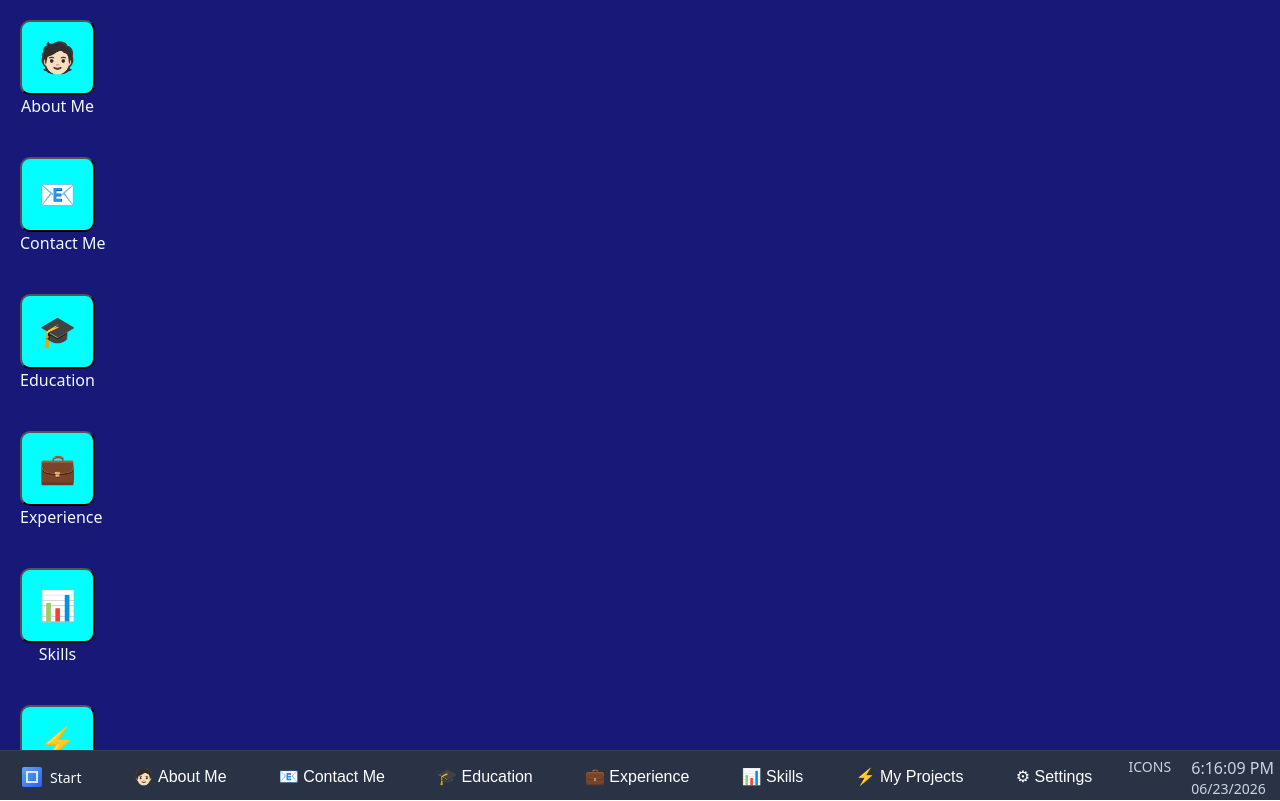
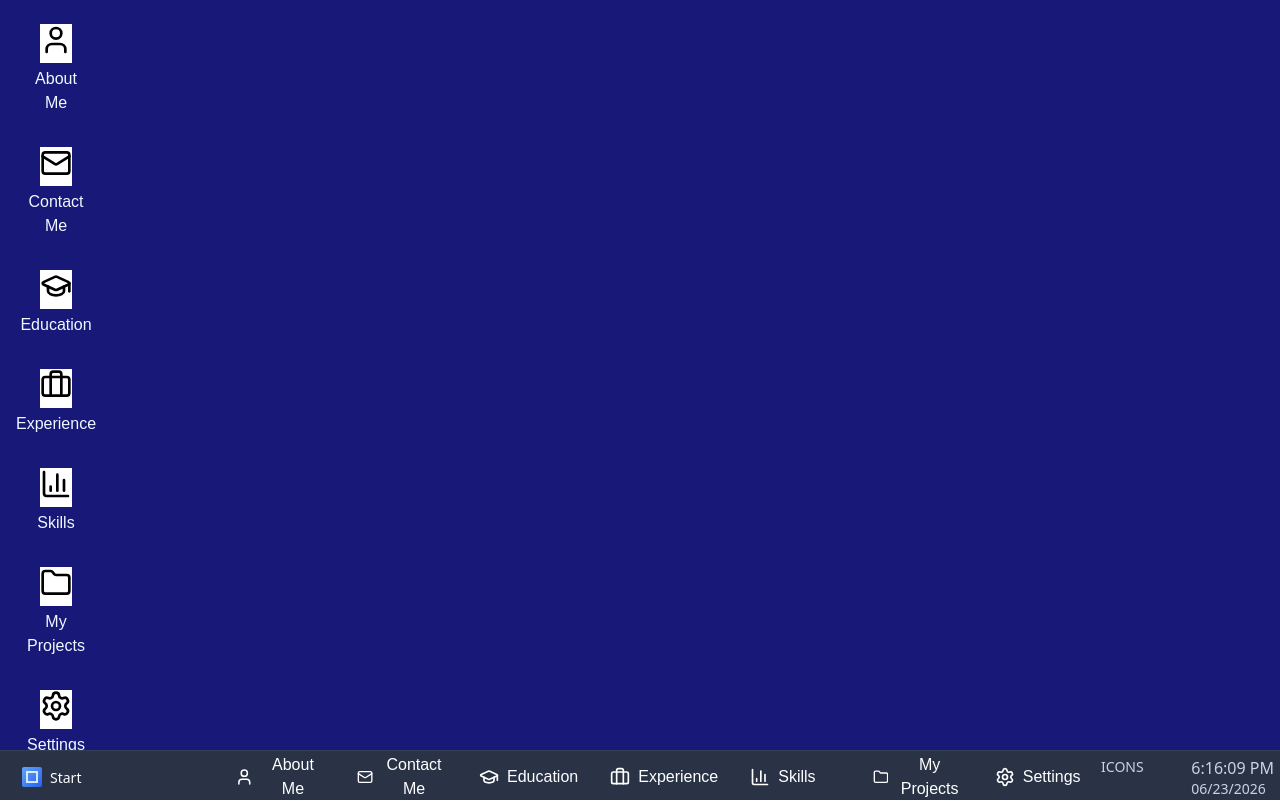
Before and after one commit to nrasam/Portfolio, a React app: page / in a window 1280 px wide. Built offline with nearby package versions, Linux system fonts and the light colour scheme; the HTML template or start-up script is replaced by a standard one.

Commit message:
- Added fancy icons Lucide - Continued working on shortcut/taskbar css

```diff
--- a/src/App.jsx
+++ b/src/App.jsx
@@ -19,6 +19,7 @@ import {
   Briefcase,
   BarChart3,
   Folder,
+  Settings,
 } from "lucide-react";
 
 const shortcutItems = [
@@ -58,7 +59,13 @@ const shortcutItems = [
     icon: Folder,
     content: <ProjectsApp />,
   },
-  { id: 7, label: "Settings", emoji: "⚙", content: <p>Settings</p> },
+  {
+    id: 7,
+    label: "Settings",
+    emoji: "⚙",
+    icon: Settings,
+    content: <p>Settings</p>,
+  },
 ];
 
 function App() {
@@ -142,6 +149,7 @@ function App() {
       <Desktop
         shortcuts={shortcutItems}
         onShortcutClick={handleShortcutClick}
+        theme={theme}
       />
 
       {openWindows.map((window) => {
@@ -167,6 +175,7 @@ function App() {
         shortcutItems={shortcutItems}
         openWindows={openWindows}
         onTaskbarClick={handleShortcutClick}
+        theme={theme}
       />
     </div>
   );
--- a/src/components/Desktop/Desktop.jsx
+++ b/src/components/Desktop/Desktop.jsx
@@ -2,19 +2,23 @@ import Shortcut from "../Shortcut/Shortcut";
 import styles from "./Desktop.module.css";
 import { useRef } from "react";
 
-function Desktop({ shortcuts, onShortcutClick }) {
+function Desktop({ shortcuts, onShortcutClick, theme }) {
   const desktopRef = useRef(null);
 
   return (
     <div ref={desktopRef} className={styles.desktop}>
+      <div className={styles.shortcutContainer}>
         {shortcuts.map((shortcut) => (
           <Shortcut
             key={shortcut.id}
             label={shortcut.label}
             emoji={shortcut.emoji}
             onClick={() => onShortcutClick(shortcut.id)}
+            theme={theme}
+            icon={shortcut.icon}
           />
         ))}
+      </div>
     </div>
   );
 }
--- a/src/components/Desktop/Desktop.module.css
+++ b/src/components/Desktop/Desktop.module.css
@@ -1,7 +1,15 @@
 .desktop {
   flex: 1;
   background-color: rgb(24, 24, 121);
-  overflow-y: auto;
+  overflow: hidden;
+  /* position: relative; */
+}
+
+.shortcutContainer {
+  position: absolute;
+  top: 1rem;
+  left: 1rem;
   display: flex;
   flex-direction: column;
+  gap: 1rem;
 }
--- a/src/components/Shortcut/Shortcut.jsx
+++ b/src/components/Shortcut/Shortcut.jsx
@@ -1,17 +1,13 @@
 import styles from "./Shortcut.module.css";
 
-function Shortcut({ label, emoji, onClick }) {
+function Shortcut({ label, emoji, onClick, theme, icon: Icon }) {
   return (
-    <div className={styles.shortcut}>
-      <button
-        type="button"
-        className={styles.shortcutButton}
-        onDoubleClick={onClick}
-      >
-        {emoji}
-      </button>
+    <button type="button" className={styles.shortcut} onDoubleClick={onClick}>
+      <div className={styles.iconContainer}>
+        {theme === "default" ? <Icon size={32} /> : <span>{emoji}</span>}
+      </div>
       <p className={styles.label}>{label}</p>
-    </div>
+    </button>
   );
 }
 
--- a/src/components/Shortcut/Shortcut.module.css
+++ b/src/components/Shortcut/Shortcut.module.css
@@ -1,18 +1,22 @@
-.shortcut {
-  /* border: 1px solid aliceblue; */
-  padding: 20px;
-  width: fit-content;
+[data-theme="default"] .shortcut {
+  display: flex;
+  flex-direction: column;
+  align-items: center;
+  gap: 0.25rem;
+  padding: 0.5rem;
+  border-radius: 0.25rem;
+  background: transparent;
+  border: none;
+  cursor: pointer;
+  transition: background-color 150ms;
+  width: 5rem;
 }
 
-.shortcutButton {
-  background-color: aqua;
-  height: 75px;
-  width: 75px;
-  border-radius: 10px;
-  font-size: 30px;
+[data-theme="default"] .iconContainer {
+  background-color: white;
 }
 
-.label {
+[data-theme="default"] .label {
   color: aliceblue;
   text-align: center;
 }
--- a/src/components/Taskbar/Taskbar.jsx
+++ b/src/components/Taskbar/Taskbar.jsx
@@ -2,7 +2,12 @@ import styles from "./Taskbar.module.css";
 
 import { useEffect, useState } from "react";
 
-function TaskBar({ shortcutItems, openWindows, onTaskbarClick }) {
+function TaskBar({
+  shortcutItems,
+  openWindows,
+  onTaskbarClick,
+  theme = "default",
+}) {
   const [time, setTime] = useState(new Date());
 
   useEffect(() => {
@@ -33,10 +38,12 @@ function TaskBar({ shortcutItems, openWindows, onTaskbarClick }) {
               className={isOpen ? styles.appBtnActive : styles.appBtn}
               onClick={() => onTaskbarClick(shortcut.id)}
             >
-              <p>
-                {shortcut.emoji}&nbsp;
-                {shortcut.label}
-              </p>
+              {theme === "default" ? (
+                <shortcut.icon size={20} />
+              ) : (
+                <span>{shortcut.emoji}</span>
+              )}
+              {shortcut.label}
             </button>
           );
         })}
--- a/src/components/Taskbar/Taskbar.module.css
+++ b/src/components/Taskbar/Taskbar.module.css
@@ -32,6 +32,7 @@ button {
   display: flex;
   align-items: center;
   gap: 8px; /* space between icon and text */
+  flex: 2;
 }
 
 [data-theme="default"] .startBtn:hover {
@@ -67,6 +68,7 @@ button {
   align-items: center;
   gap: 0.5rem;
   transition: all 150ms;
+  flex: 1;
 }
 
 [data-theme="default"] .appBtnActive {
@@ -81,6 +83,7 @@ button {
   align-items: center;
   gap: 0.5rem;
   transition: all 150ms;
+  flex: 1;
 
   background-color: rgba(255, 255, 255, 0.2);
   border-bottom: 2px solid #60a5fa;
@@ -94,16 +97,19 @@ button {
   font: 14px;
   font-size: medium;
   color: #cbd5e1;
+  flex: 1;
 }
 
 [data-theme="default"] .date {
   font: 12px;
   color: #cbd5e1;
+  flex: 1;
 }
 
 [data-theme="default"] .tray {
   font: 12px;
   color: #cbd5e1;
+  flex: 1;
 }
 
 [data-theme="xp"] .taskbar {
--- a/src/components/Window/Window.jsx
+++ b/src/components/Window/Window.jsx
@@ -10,7 +10,8 @@ function Window({
   onFocus,
   isMinimized,
 }) {
-  const randomStartingPositionOffset = Math.floor(Math.random() * 25) + 1;
+  // const randomStartingPositionOffset = Math.floor(Math.random() * 25) + 1;
+  const randomStartingPositionOffset = 0;
   const [position, setPosition] = useState({
     x: 100 + randomStartingPositionOffset,
     y: 100 + randomStartingPositionOffset,
```
Lines whose indentation alone changed are shown as unchanged.
